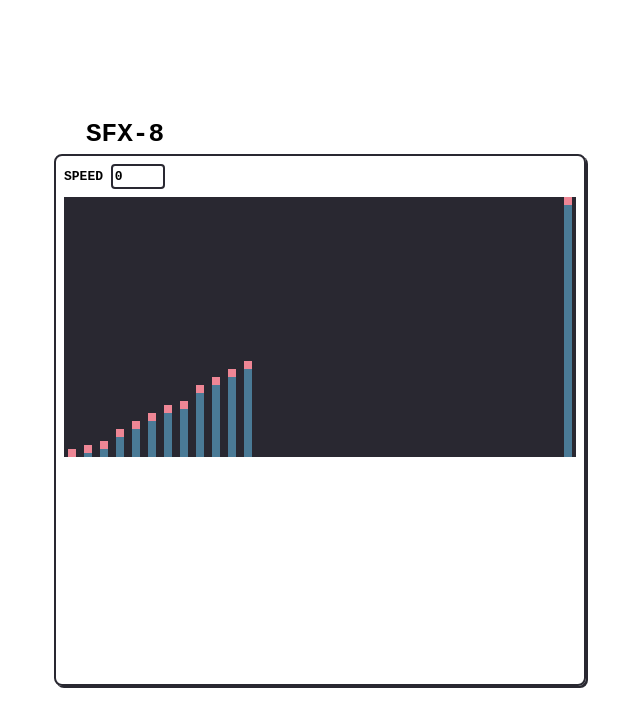
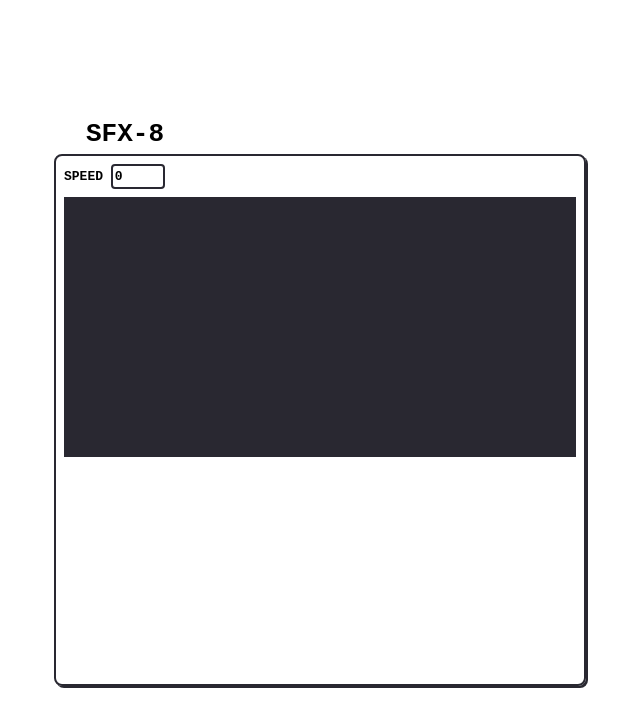
Before and after one commit to PIWEEK/sfx8, a React (Vite) app: page / in a window 1280 px wide. Shown: the top 726 px of the page, without its empty margins (320-960 px from the left). Built offline with nearby package versions, Linux system fonts and the light colour scheme; some icons are missing.

Commit message:
:tada: Draw pitch on viewport

```diff
--- a/src/components/NoteEditor/NoteEditor.tsx
+++ b/src/components/NoteEditor/NoteEditor.tsx
@@ -6,26 +6,12 @@ const NOTE_COUNT = 32;
 const NOTE_GAP = 8;
 const NOTE_SIZE = 8;
 
-function Note({
-  note,
-  index,
-  onMouseOver,
-}: {
-  note: number;
-  index: number;
-  onMouseOver?: (event: { note: number }) => void;
-}) {
+function Note({ note, index }: { note: number; index: number }) {
   const y = 260 - note * 4;
   const x = index * (NOTE_SIZE + NOTE_GAP);
 
-  const handleMouseOver = useCallback(() => {
-    if (onMouseOver && typeof onMouseOver === "function") {
-      onMouseOver({ note });
-    }
-  }, [note, onMouseOver]);
-
   return (
-    <g transform={`translate(${x}, ${0})`} onMouseOver={handleMouseOver}>
+    <g transform={`translate(${x}, ${0})`}>
       {/* Invisible hit area for mouse events */}
       <rect width={NOTE_SIZE + NOTE_GAP} height={260} fill="transparent" />
       <rect
@@ -58,68 +44,78 @@ function NoteEditor() {
   }, [displayNote]);
 
   // init the notes array with 32 empty slots
-  const [notes, _] = useState<(number | undefined)[]>(() => {
+  const [notes, setNotes] = useState<(number | undefined)[]>(() => {
     const data: (number | undefined)[] = Array.from(
       { length: NOTE_COUNT },
       () => undefined
     );
-    data[0] = 0; // C0
-    data[1] = 1;
-    data[2] = 2;
-    data[3] = 5;
-    data[4] = 7;
-    data[5] = 9;
-    data[6] = 11;
-    data[7] = 12;
-    data[8] = 16;
-    data[9] = 18;
-    data[10] = 20;
-    data[11] = 22;
-    data[31] = 63; // D#5
     return data;
   });
 
-  function addNoteAt(_x: number, _y: number) {
-    // TODO: Implement this
+  function mouseToViewportXY(event: React.MouseEvent<SVGSVGElement>) {
+    const { clientX, clientY } = event;
+    const { left, top } = svgRef.current?.getBoundingClientRect() ?? {
+      left: 0,
+      top: 0,
+    };
+    const x = clientX - left;
+    const y = clientY - top;
+
+    return { x, y };
+  }
+
+  function xyToNoteSlot(x: number, y: number) {
+    const index = Math.max(
+      0,
+      Math.min(31, Math.floor(x / (NOTE_SIZE + NOTE_GAP)))
+    );
+    const pitch = Math.max(0, Math.min(63, Math.floor((260 - y) / 4)));
+    return { index, pitch };
+  }
+
+  function addNoteAt(index: number, pitch: number) {
+    let newNotes = [...notes];
+    newNotes[index] = pitch;
+
+    setNotes(newNotes);
   }
 
   const handleMouseMove = useCallback(
     (event: React.MouseEvent<SVGSVGElement>) => {
+      const { x, y } = mouseToViewportXY(event);
+      const { index, pitch } = xyToNoteSlot(x, y);
+      setDisplayNote(pitch);
+
       if (!isMouseDown.current) return;
+      addNoteAt(index, pitch);
+    },
+    [addNoteAt, setDisplayNote]
+  );
 
-      const { clientX, clientY } = event;
-      const { left, top } = svgRef.current?.getBoundingClientRect() ?? {
-        left: 0,
-        top: 0,
-      };
-      const x = clientX - left;
-      const y = clientY - top;
-      addNoteAt(x, y);
+  const handleMouseClick = useCallback(
+    (event: React.MouseEvent<SVGSVGElement>) => {
+      isMouseDown.current = true;
+
+      const { x, y } = mouseToViewportXY(event);
+      const { index, pitch } = xyToNoteSlot(x, y);
+      addNoteAt(index, pitch);
     },
     [addNoteAt]
   );
-
-  const handleNoteOver = useCallback((event: { note: number }) => {
-    setDisplayNote(event.note);
-  }, []);
 
   return (
     <section className={styles.container}>
       <svg
         className={styles.viewport}
         ref={svgRef}
-        onMouseDown={() => (isMouseDown.current = true)}
+        onMouseDown={handleMouseClick}
         onMouseUp={() => (isMouseDown.current = false)}
         onMouseMove={handleMouseMove}
+        onMouseLeave={() => (isMouseDown.current = false)}
       >
         {notes.map((note, index) =>
           note !== undefined ? (
-            <Note
-              note={note}
-              key={index}
-              index={index}
-              onMouseOver={handleNoteOver}
-            />
+            <Note note={note} key={index} index={index} />
           ) : null
         )}
       </svg>
```
